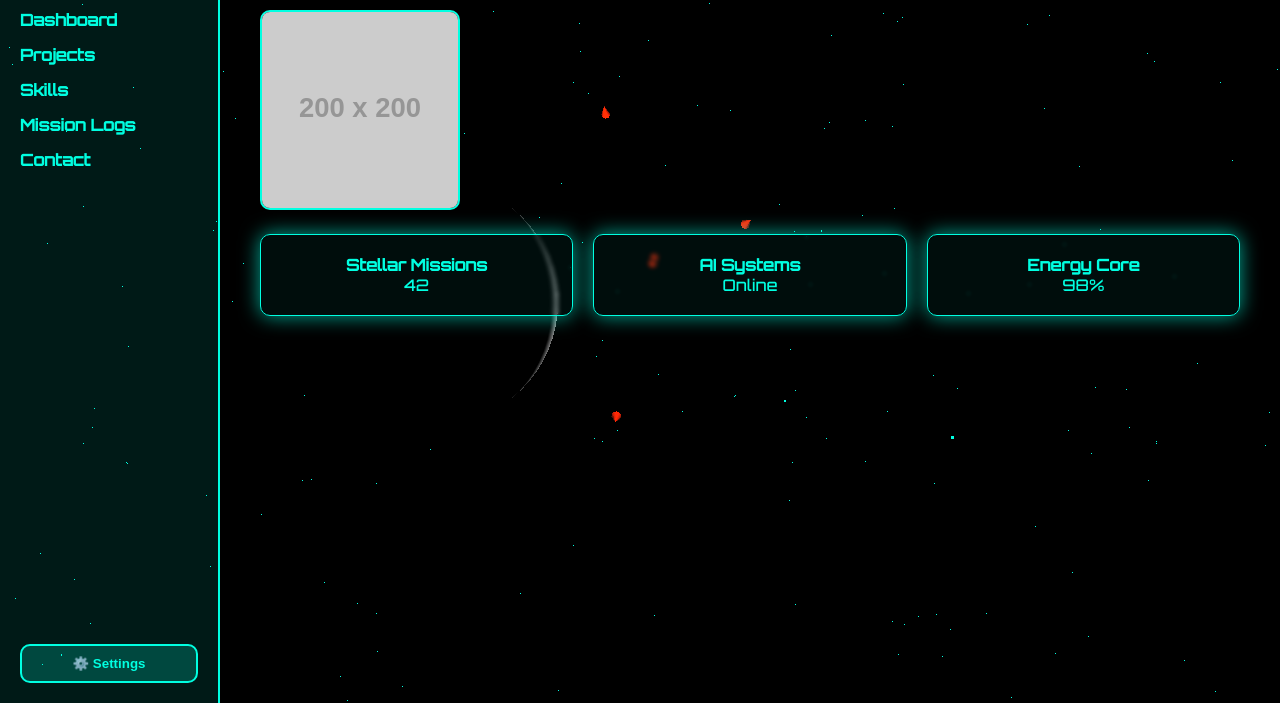
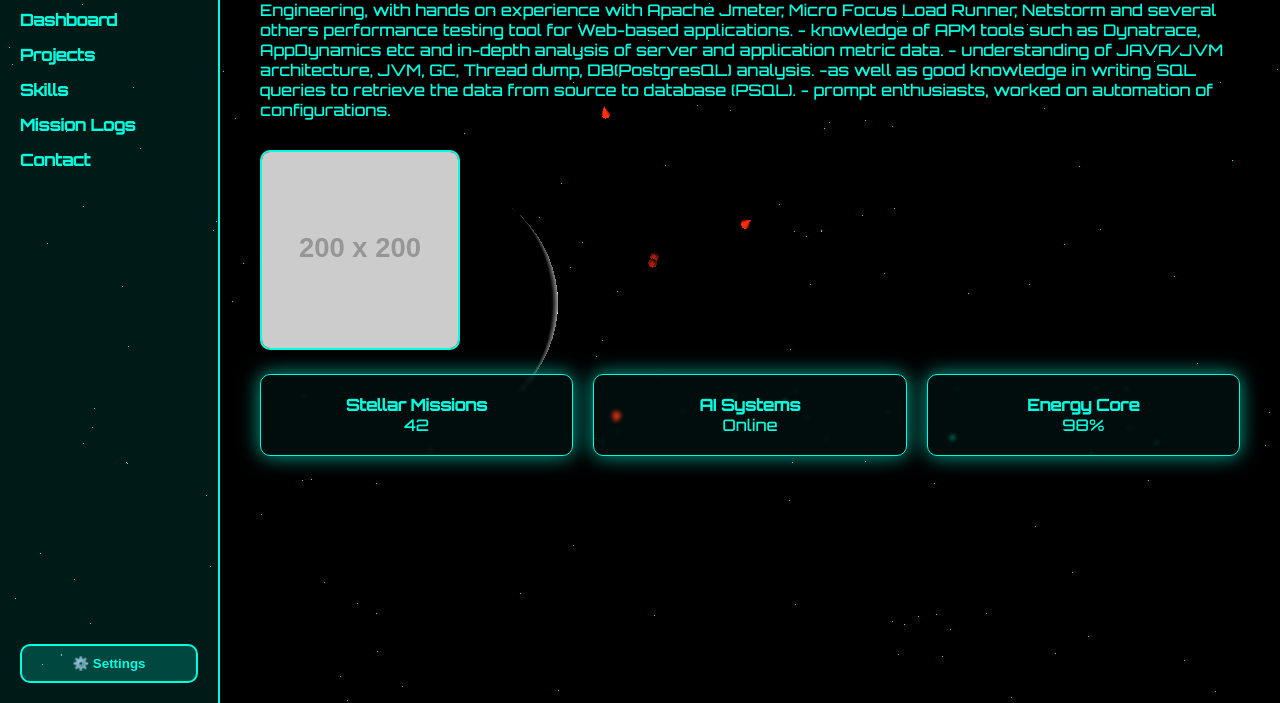
Before and after one commit to sorenrajdeep/mydomain, a plain HTML site: page index.html in a window 1280 px wide. Shown: the part 97-800 px from the top of the page. Drawn offline with nearby package versions, Linux system fonts and the light colour scheme; placeholder pictures from the web are drawn by us; animation ran at ten frames a second.

Commit message:
Update index.html

```diff
--- a/index.html
+++ b/index.html
@@ -216,7 +216,12 @@
   <div class="main">
     <section id="dashboard">
       <h3 class="section-title">Dashboard</h3>
-      <p>Welcome to the personal control panel of <span id="displayName">Rajdeep Soren</span>. All systems online.</p>
+      <p>Welcome to the personal website of <span id="displayName">Rajdeep Soren</span>. I am a Senior Software Engineer, having experience of working on mobile, web and app based applications.
+- having 7 years experience in Performance Testing and Engineering, with hands on experience with Apache Jmeter, Micro Focus Load Runner, Netstorm and several others performance testing tool for Web-based applications.
+- knowledge of APM tools such as Dynatrace, AppDynamics etc and in-depth analysis of server and application metric data.
+- understanding of JAVA/JVM architecture, JVM, GC, Thread dump, DB(PostgresQL) analysis.
+-as well as good knowledge in writing SQL queries to retrieve the data from source to database (PSQL).
+- prompt enthusiasts, worked on automation of configurations.</p>
       <div class="profile-pic-container">
         <img class="profile-pic-preview" src="https://via.placeholder.com/200x200.png?text=Profile+Pic" alt="Profile Picture" />
       </div>
```
